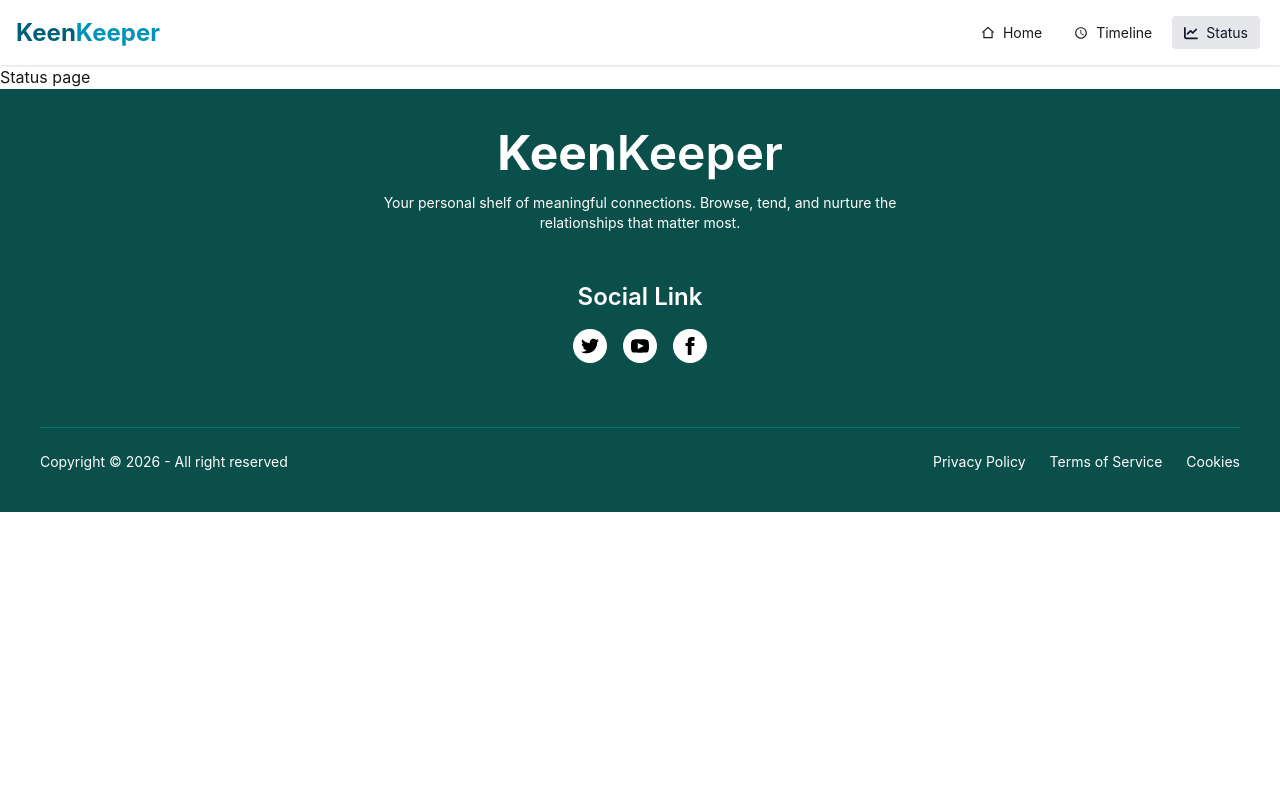
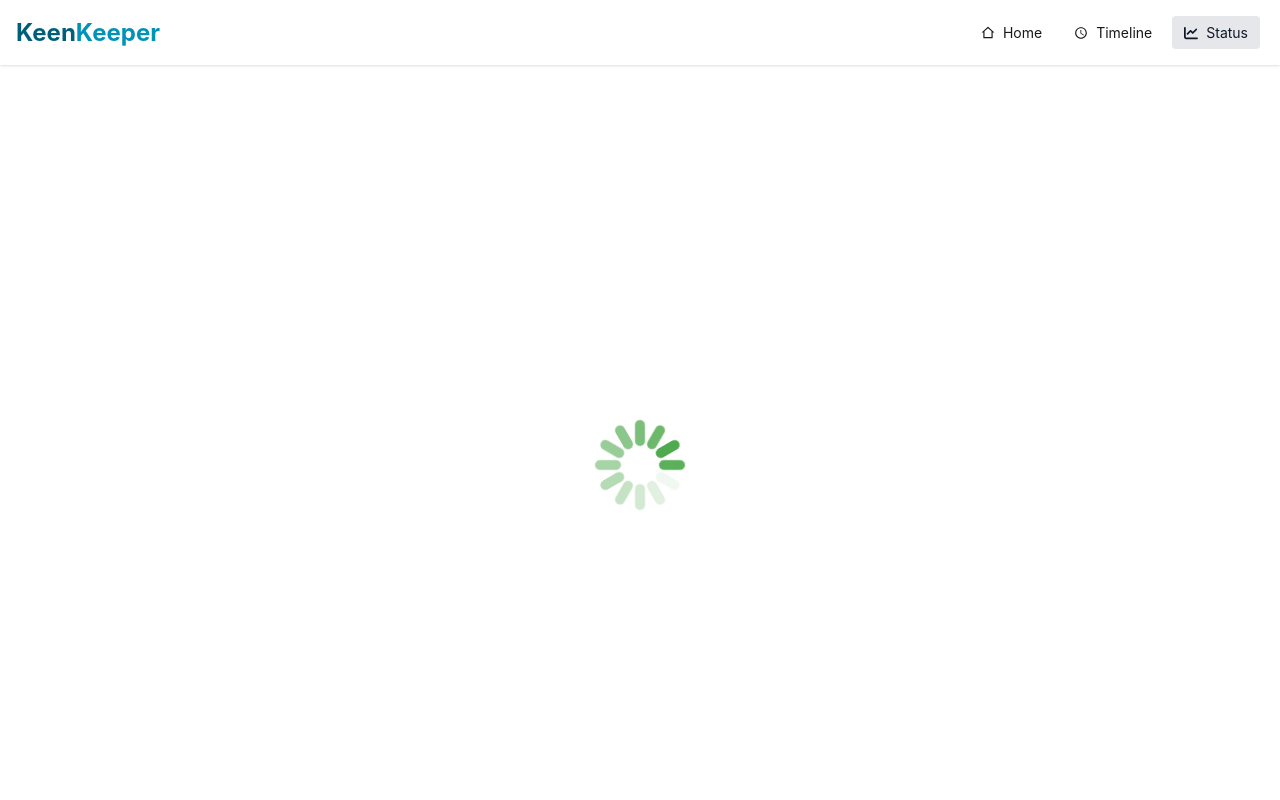
Before and after one commit to almahmudzihad/keen-keeper, a React (Vite) app: page /status in a window 1280 px wide. Shown: the top 800 px of the page. Built offline with nearby package versions, Linux system fonts and the light colour scheme.

Commit message:
set loder spinner

```diff
--- a/package.json
+++ b/package.json
@@ -14,6 +14,7 @@
     "react": "^19.1.1",
     "react-dom": "^19.1.1",
     "react-icons": "^5.6.0",
+    "react-loader-spinner": "^8.0.2",
     "react-router": "^7.14.0",
     "react-toastify": "^11.0.5",
     "tailwindcss": "^4.2.2"
--- a/src/Components/Frends/Frends.jsx
+++ b/src/Components/Frends/Frends.jsx
@@ -1,4 +1,5 @@
 import React, { use, useEffect, useState } from "react";
+import { RotatingLines } from "react-loader-spinner";
 import { Link } from "react-router";
 
 function Frends() {
@@ -20,7 +21,7 @@ function Frends() {
         Your Frends
       </h1>
       {loading ? (
-        <p>Loading...</p>
+        <div className='flex justify-center items-center h-[50vh]'><RotatingLines /></div>
       ) : (
         <div className="grid grid-cols-1 sm:grid-cols-2 md:grid-cols-3 lg:grid-cols-4 gap-4 px-4">
           {frends.map((frend) => (
--- a/src/Pages/Status.jsx
+++ b/src/Pages/Status.jsx
@@ -1,10 +1,9 @@
 import React from 'react'
+import { Oval, RotatingLines } from 'react-loader-spinner'
 
 function Status() {
     return (
-        <div>
-            <h1>Status page</h1>
-        </div>
+        <div className='flex justify-center items-center h-screen'><RotatingLines /></div>
     )
 }
 
```
Also changed, not shown: 1 other file (tests, documents, lock files or other folders).
